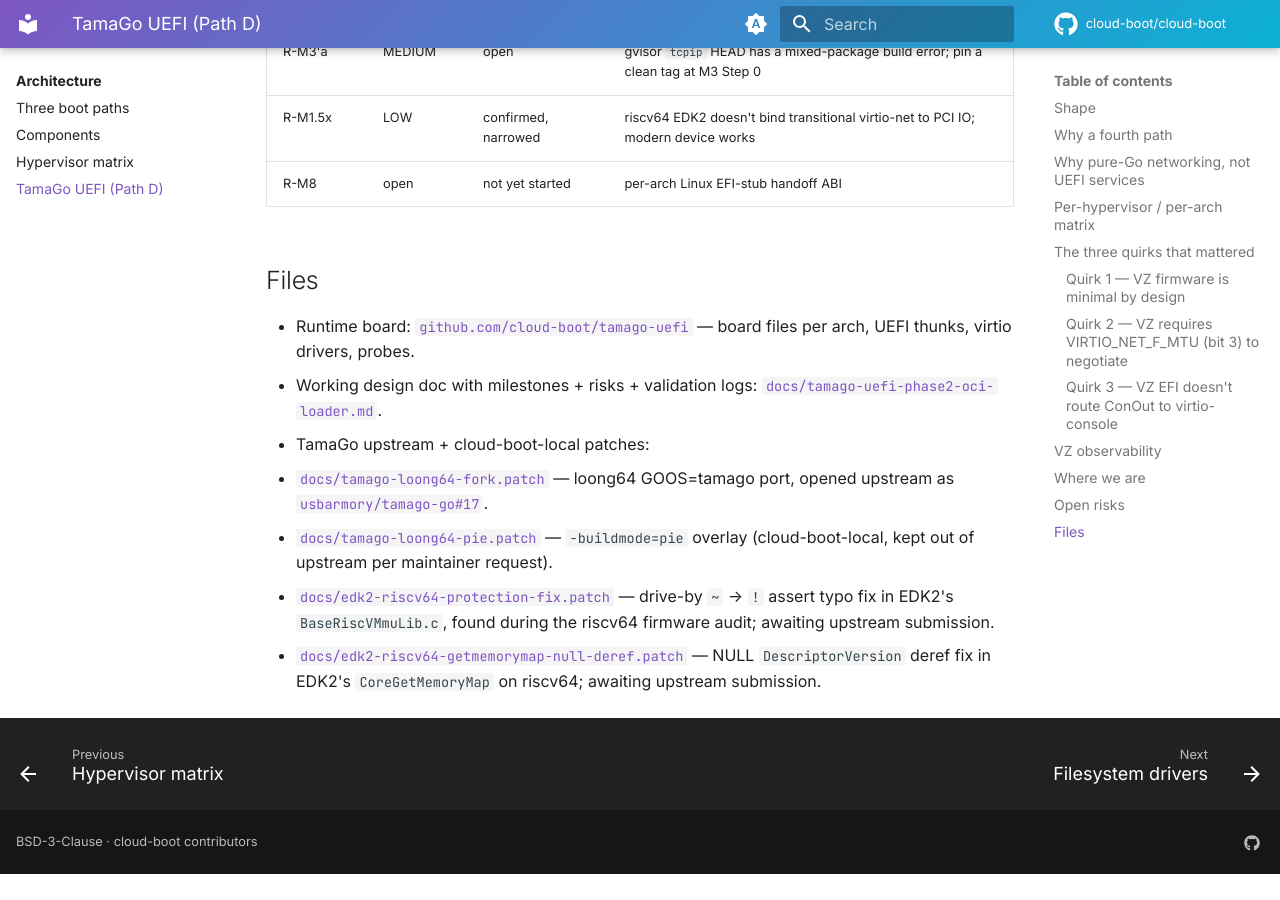
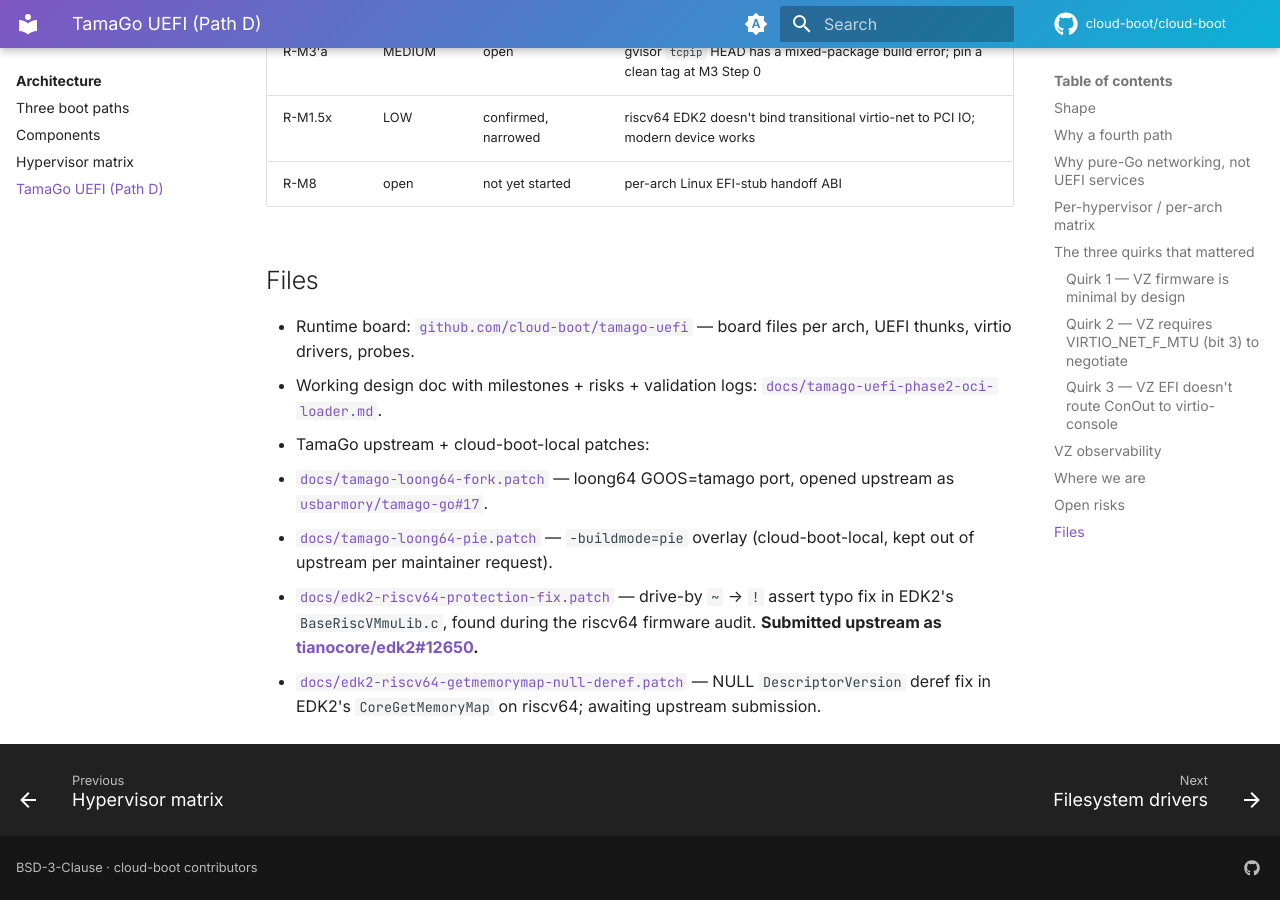
Before and after one commit to cloud-boot/docs, an MkDocs documentation site: the page built from docs/architecture/tamago-uefi.md, in a window 1280 px wide and 900 px high, scrolled down 5040 px. Built offline with MkDocs 1.6.1 and Material for MkDocs 9.7.7, drawn with Linux system fonts in a browser that asks for light colours; the version menu is left out; before the commit the page ends 5914 px from its top, so only the background shows below that.

Commit message:
edk2 typo patch SUBMITTED upstream as tianocore/edk2#12650
Submitted the BaseRiscVMmuLib ~/! assert-typo fix as a GitHub PR
(https://github.com/tianocore/edk2/pull/12650) rather than via
git send-email — EDK2 accepts GitHub PRs and the groups.io list is
read-only; git-send-email also isn't installed on the host.

The staged stable202408 patch didn't apply cleanly on current
master (context shifted), so the one-line change was re-applied
directly at BaseRiscVMmuLib.c:243 and committed with the identical
message + DCO sign-off (David Delavennat
<tannevaled@users.noreply.github.com>).

Co-Authored-By: Claude Opus 4.8 <noreply@anthropic.com>

```diff
--- a/docs/architecture/tamago-uefi.md
+++ b/docs/architecture/tamago-uefi.md
@@ -235,8 +235,9 @@ validation.
     per maintainer request).
   - [`docs/edk2-riscv64-protection-fix.patch`](https://github.com/cloud-boot/docs/blob/main/edk2-riscv64-protection-fix.patch)
     — drive-by `~` → `!` assert typo fix in EDK2's
-    `BaseRiscVMmuLib.c`, found during the riscv64 firmware audit;
-    awaiting upstream submission.
+    `BaseRiscVMmuLib.c`, found during the riscv64 firmware audit.
+    **Submitted upstream as
+    [tianocore/edk2#12650](https://github.com/tianocore/edk2/pull/12650).**
   - [`docs/edk2-riscv64-getmemorymap-null-deref.patch`](https://github.com/cloud-boot/docs/blob/main/edk2-riscv64-getmemorymap-null-deref.patch)
     — NULL `DescriptorVersion` deref fix in EDK2's `CoreGetMemoryMap`
     on riscv64; awaiting upstream submission.
```
Also changed, not shown: riscv64-edk2-protection-fix.md (+27 -2 lines).
